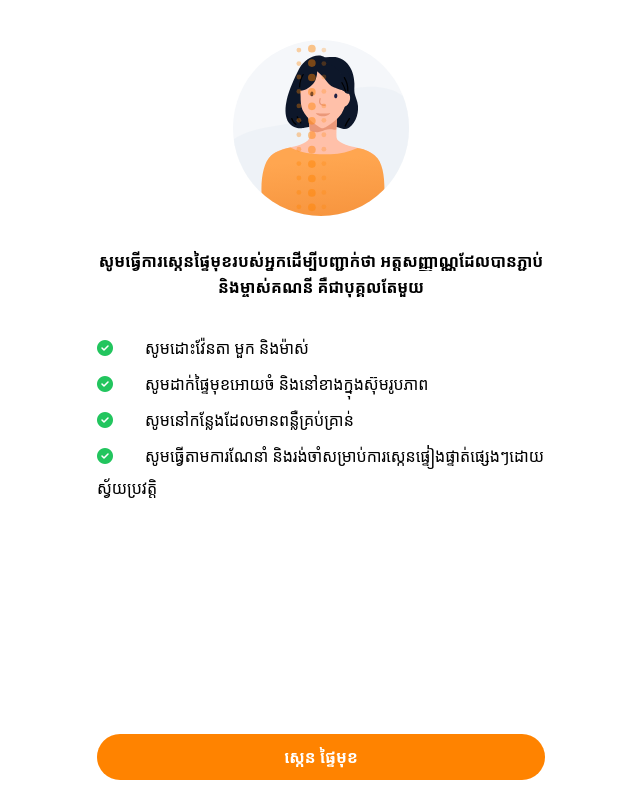
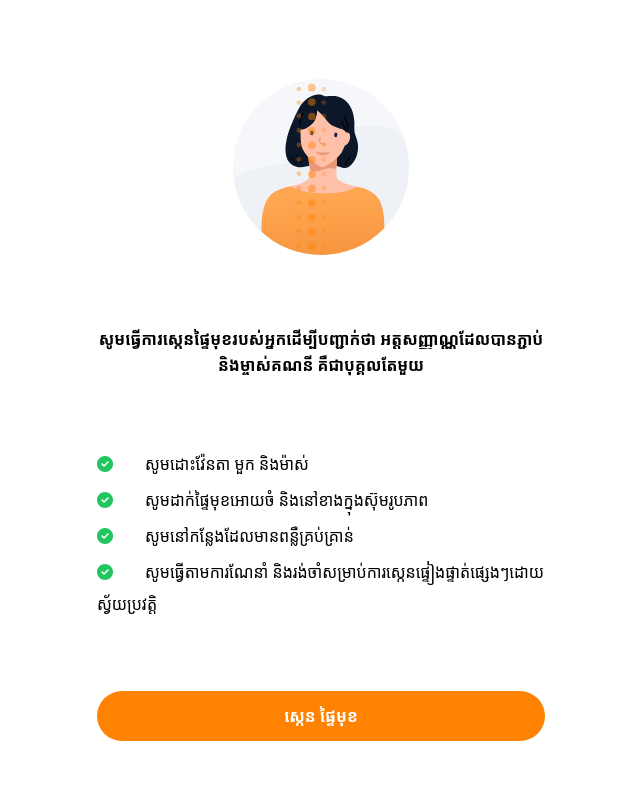
Before and after one commit to ChrisLegaxy/random-h5-ekyc, a Vue app: page / in a window 1280 px wide. Shown: the whole page, without its empty margins (319-959 px from the left). Built offline with nearby package versions, Linux system fonts and the light colour scheme.

Commit message:
feat: minor adjustments

```diff
--- a/src/App.vue
+++ b/src/App.vue
@@ -49,7 +49,7 @@
           </div>
         </div>
         <button
-          class="bg-[#ff8300] mb-1 inline-block w-full p-2.5 mt-auto rounded-full font-bold text-white"
+          class="bg-[#ff8300] mb-1 inline-block w-full p-3 rounded-full font-bold text-white"
           @click="takeSelfie"
         >
           {{
```
